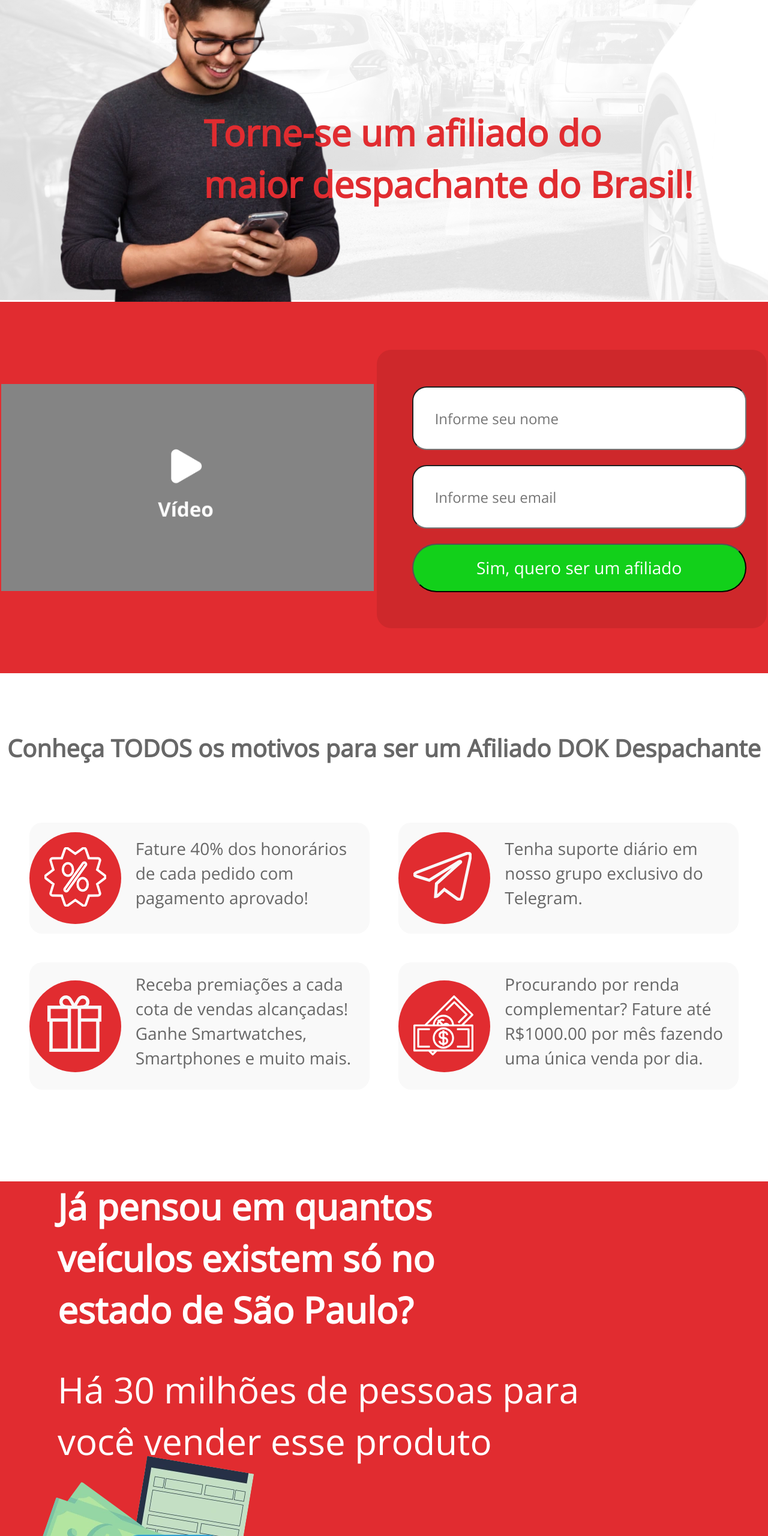
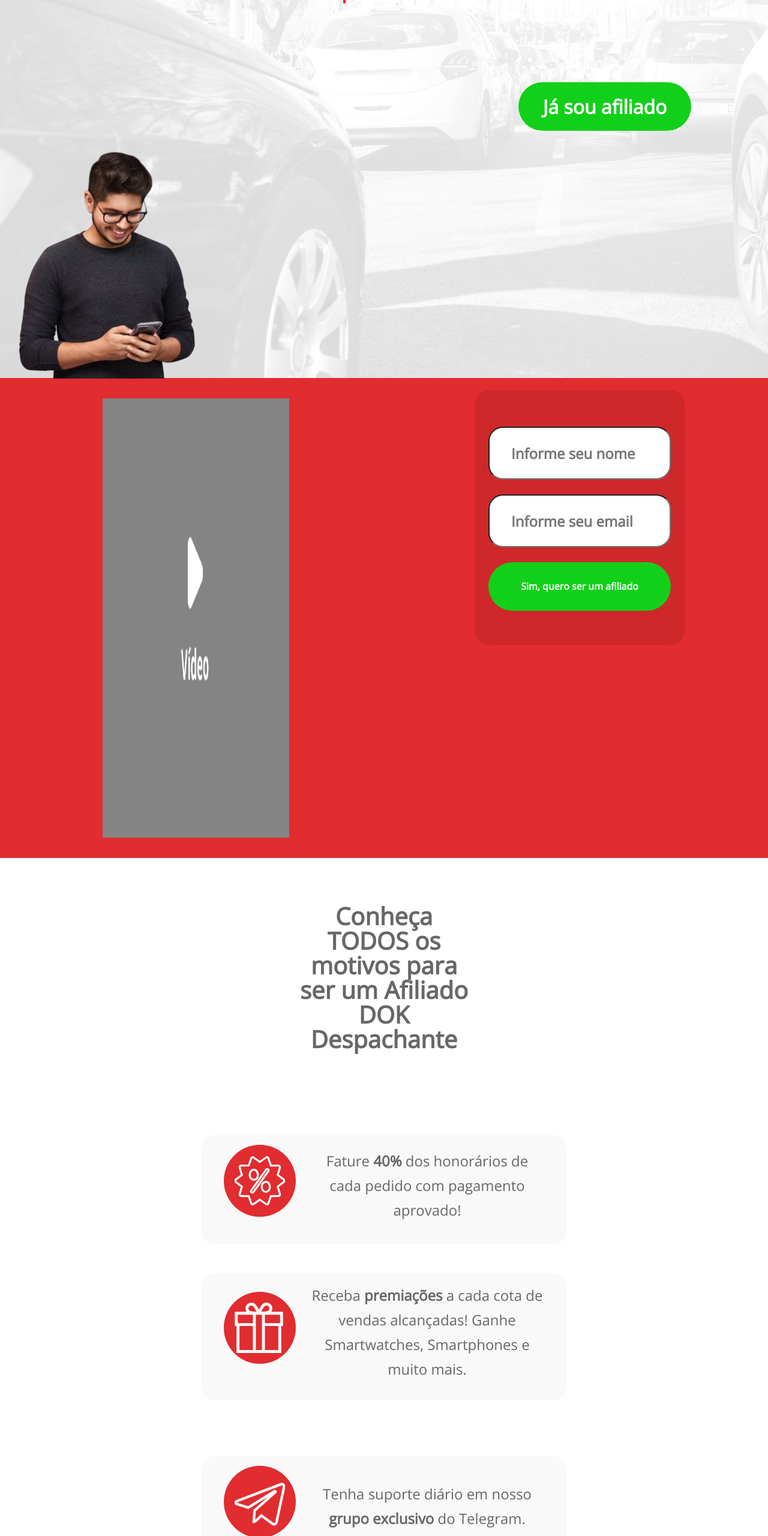
Before and after one commit to ElderSam/DOK-challenge, a plain HTML site: page index.html in a window 1280 px wide. Shown: the part 220-2780 px from the top of the page at 60% size. Drawn offline with nearby package versions, Linux system fonts and the light colour scheme.

Commit message:
add Responsivity (mobile)

```diff
--- a/index.html
+++ b/index.html
@@ -14,61 +14,65 @@
         <img class="foto-pessoa position-relative" src="./assets/images/foto_matheus.png" alt="">
 
         <img class="logo position-absolute start-50 translate-middle" src="./assets/images/logo_dok.svg" alt="">
-        <button class="fs-3 position-absolute fw-bold text-white">Já sou afiliado</button>
+        <button class="fs-2 position-absolute fw-bold text-white">Já sou afiliado</button>
 
         <h1 class="position-absolute fw-bolder">Torne-se um afiliado do <br/> maior despachante do Brasil!</h1>
     </header>
 
-    <section class="section1 d-flex flex-row flex-wrap justify-content-around position-absolute">
+    <section class="section1 d-flex flex-row flex-wrap justify-content-around position-lg-absolute">
         <!-- <video class="video" src="./assets/images/..."></video> -->
         <img class="video" src="./assets/images/video.png" alt="video">
 
         <div class="d-flex flex-column position-relative">
-            <form action="" class="fw-bold">
-                <input class="bg-white fs-4" type="text" name="" id="" placeholder="Informe seu nome">
-                <input class="bg-white fs-4" type="text" name="" id="" placeholder="Informe seu email">
-                <input class="submit-btn fs-3 text-white" type="submit" value="Sim, quero ser um afiliado">
+            <form action="">
+                <input class="fw-bold bg-white fs-4" type="text" name="" id="" placeholder="Informe seu nome">
+                <input class="fw-bold bg-white fs-4" type="text" name="" id="" placeholder="Informe seu email">
+                <input class="fw-bold submit-btn fs-lg-3 text-white" type="submit" value="Sim, quero ser um afiliado">
             </form>
         </div>
     </section>
 
     <section class="section2 position-relative pb-5 mb-2">
-        <h2 class="fs-1 fw-bold text-center mt-5 mb-5 pt-5">Conheça TODOS os motivos para ser um Afiliado DOK Despachante</h2>
+        <h2 class="fs-1 fw-bold text-center mt-5 mb-lg-5 pt-5">Conheça TODOS os motivos para ser um Afiliado DOK Despachante</h2>
 
         <div id="flex-div" class="d-flex flex-row flex-wrap justify-content-evenly fs-3">
-            <div class="d-flex flex-row flex-wrap justify-content-center align-items-center mt-5 pt-3 pb-3">
-                <div class="icon-div me-4">
-                    <img src="./assets/images/porcentagem.svg" alt="porcentagem">
+            <div class="d-lg-flex flex-lg-column justify-content-center">
+                <div class="d-flex flex-row flex-wrap justify-content-center align-items-center mt-5 pt-3 pb-3">
+                    <div class="icon-div me-4">
+                        <img src="./assets/images/porcentagem.svg" alt="porcentagem">
+                    </div>
+                    <p>Fature <strong>40%</strong> dos honorários de cada pedido com pagamento aprovado!</p>
                 </div>
-                <p>Fature 40% dos honorários de cada pedido com pagamento aprovado!</p>
+                <div class="d-flex flex-row flex-wrap justify-content-center align-items-center mt-5 pt-3 pb-lg-3">
+                    <div class="icon-div me-4">
+                        <img id="img-presente" src="./assets/images/presente.svg" alt="presente">
+                    </div>
+                    <p>Receba <strong>premiações</strong> a cada cota de vendas alcançadas! Ganhe Smartwatches, Smartphones e muito mais.</p>
+                </div>
+
             </div>
 
-            <div class="d-flex flex-row flex-wrap justify-content-center align-items-center mt-5 pt-3 pb-3">
-                <div class="icon-div me-4 pt-2">
-                    <img src="./assets/images/enviar.svg" alt="ícone do Telegram">
+            <div class="d-lg-flex flex-lg-column justify-content-center">
+                <div class="d-flex flex-row flex-wrap justify-content-center align-items-center mt-lg-5 pt-lg-3 pb-lg-3">
+                    <div class="icon-div me-4 pt-2">
+                        <img src="./assets/images/enviar.svg" alt="ícone do Telegram">
+                    </div>
+                    <p>Tenha suporte diário em nosso <strong>grupo exclusivo</strong> do Telegram.</p>
                 </div>
-                <p>Tenha suporte diário em nosso grupo exclusivo do Telegram.</p>
-            </div>
 
-            <div class="d-flex flex-row flex-wrap justify-content-center align-items-center mt-5 pt-3 pb-3">
-                <div class="icon-div me-4">
-                    <img id="img-presente" src="./assets/images/presente.svg" alt="presente">
+                <div class="d-flex flex-row flex-wrap justify-content-center align-items-center mt-5 pt-3 pb-3">
+                    <div class="icon-div me-lg-4 pb-lg-3">
+                        <img src="./assets/images/moeda.svg" alt="dinheiro">
+                    </div>
+                    <p>Procurando por renda complementar? Fature até R$1000.00 por mês fazendo uma única venda por dia.</p>
                 </div>
-                <p>Receba premiações a cada cota de vendas alcançadas! Ganhe Smartwatches, Smartphones e muito mais.</p>
-            </div>
-
-            <div class="d-flex flex-row flex-wrap justify-content-center align-items-center mt-5 pt-3 pb-3">
-                <div class="icon-div me-4 pb-3">
-                    <img src="./assets/images/moeda.svg" alt="dinheiro">
-                </div>
-                <p>Procurando por renda complementar? Fature até R$1000.00 por mês fazendo uma única venda por dia.</p>
             </div>
         </div>
     </section>
 
-    <section class="section3 position-absolute px-5 d-flex flex-row flex-wrap align-items-center">
-        <div class="mx-5">
-            <h2 class="fw-bolder mb-5">Já pensou em quantos veículos existem só no estado de São Paulo?</h2>
+    <section class="section3 position-absolute px-lg-5 d-flex flex-row flex-wrap align-items-center">
+        <div class="mx-lg-5">
+            <h2 class="fw-bolder mb-lg-5">Já pensou em quantos veículos existem só no estado de São Paulo?</h2>
             <h3>Há 30 milhões de pessoas para você vender esse produto</h3>
         </div>
 
@@ -90,7 +94,7 @@
                     sem contar com eventuais multas e condutores inadimplentes que buscam parcelamentos durante o ano todo.</p>
             </div>
             <div>
-                <img src="./assets/images/carros_parque.png" alt="carros parque">
+                <img id="carros_parque-img" src="./assets/images/carros_parque.png" alt="carros parque">
             </div>
        </div>
 
@@ -98,7 +102,7 @@
             <h2 class="fs-2 fw-bold text-center">Seja um afiliado e aproveite todo o potencial deste público!</h2>
             <div class="d-flex flex-row flex-wrap my-5">
                 <div class="me-5">
-                    <img src="./assets/images/carteira.png" alt="carteira de motorista">
+                    <img id="carteira-img" src="./assets/images/carteira.png" alt="carteira de motorista">
                 </div>
                 <div id="texto2-section4">
                     <p class="mb-5">Com o DOK Despachante você oferece praticidade e solução para quem busca pagar seus débitos com a menor burocracia possível.
--- a/styles.css
+++ b/styles.css
@@ -17,6 +17,7 @@
 button, input[type=submit] {
     background: linear-gradient(90deg, var(--my-green) 17.21%, var(--my-green) 78.69%);
     border-radius: 50px;
+    border: none;
 
     line-height: 41px;
     cursor: pointer;
@@ -26,6 +27,7 @@
 header {
     background: url('./assets/images/carros_avenida.png');
     min-height: 720px;
+    width: 100%;
     margin-left: -150px;
 }
 
@@ -103,18 +105,15 @@
 }
 
 /* -------------------------------- SECTION 2 -------------------------------- */
-
-.section2 {
-    top: 622px;
-}
-
 .section2 h2 {
     line-height: 57px;
     color: var(--my-text-grey);
 }
-.section2 #flex-div div {
+
+.section2 #flex-div > div > div {
     background: var(--my-white2);
     border-radius: 21.325px;
+    padding: 37px;
 }
 
 .section2 #flex-div .icon-div {
@@ -206,3 +205,233 @@
 .section4 #flex2-section4 button {
     width: 834px;
 }
+
+/* ----------------------------------- RESPONSIVITY ----------------------------------- */
+
+@media only screen and (max-width: 1500px) {
+    /* -------------------------------- HEADER -------------------------------- */
+    header {
+        margin-left: 0px;
+        display: flex;
+        flex: column;
+        align-items: center;
+        height: 850px;
+    }
+
+    .logo {
+        position: relative;
+        width: 111px;
+        height: 52px;
+        top: 38px;
+    }
+
+    header h1 {
+        /* position: relative; */
+        width: 100%;
+        top: 129px;
+        left: 19px;
+        padding-right: 30px;
+
+        font-weight: 800;
+        font-size: 35px;
+        text-align: center;
+    }
+
+    header button {
+        top: 357px;
+    }
+
+    .foto-pessoa { /* foto_matheus */
+        width: 293px;
+        height: 379px;
+        left: 32px;
+        top: 236px;
+    }
+
+    /* -------------------------------- SECTION 1 -------------------------------- */
+    .section1 {
+        height: 800px;
+    }
+
+    .section1 .video {
+        margin: 34px 32px;
+        height: auto;
+        width: 311px;
+        max-width: 90%;
+    }
+
+    .section1 div {
+        width: 349px;
+        height: 425px;
+        top: 20px;
+        padding: 61px 22px;
+    }
+
+    .section1 div form input {
+        width: 304px;
+        height: 88px;
+        padding: 0 36px;
+    }
+
+    .section1 div form .submit-btn {
+        height: 81px;
+        top: 1410px;
+    }
+
+    /* -------------------------------- SECTION 2 -------------------------------- */
+
+    .section2 {
+        top: -20px;
+    }
+
+    .section2 h2 {
+        text-align: center;
+        width: 304px;
+        margin: 0 auto;
+        line-height: 41px;
+        padding-bottom: -100px;
+    }
+
+    .section2 #flex-div {
+        width: 100%;
+        padding-top: -60px;
+        padding: 0 33px;
+        margin-left: 0;
+        padding: 0;
+    }
+
+    .section2 #flex-div > div:nth-child(1) {
+        margin-bottom: -43px;
+    }
+
+    .section2 #flex-div > div {
+        text-align: center;
+        padding: 44px;
+        font-size: 24px;
+        background-color: white;
+    }
+
+    .section2 #flex-div .icon-div {
+        width: 120px;
+        height: 120px;
+        border-radius: 150px;
+        align-content: center;
+        display: flex;
+        justify-content: center;
+        margin-bottom: 30px;
+    }
+
+    .icon-div img {
+        margin: 0px;
+        width: 100%;
+        padding: 18px;
+    }
+
+    .icon-div #img-presente {
+        padding-left: 15px;
+    }
+
+    .section2 #subdiv {
+        background-color: greenyellow;
+    }
+
+    /* -------------------------------- SECTION 3 -------------------------------- */
+    .section3 {
+        height: auto;
+        padding-bottom: 20px;
+        top: 4100px;
+    }
+
+    .section3 h2 {
+        margin: 56px;
+        margin-bottom: 0px;
+        margin-bottom: -40px;
+        width: 266px;
+        height: 285px;
+
+        font-weight: 800;
+        font-size: 30px;
+        text-align: center;
+    }
+
+    .section3 h3 {
+        width: 242px;
+        height: 144px;
+        margin: 0 auto;
+
+        font-size: 24px;
+        text-align: center;
+    }
+
+    .section3 img {
+        margin-left: 20px;
+        margin-top: 10px;
+        width: 327px;
+        height: 288px;
+    }
+
+    /* -------------------------------- SECTION 4 -------------------------------- */
+    .section4 {
+        height: 602px;
+        left: 0px;
+        top: 4850px;
+        padding-bottom: 30px;
+    }
+
+    #flex1-section4 {
+        position: relative;
+        min-width: 330px;
+        height: 475px;
+        margin-left: 23px;
+
+        font-size: 18px;
+        line-height: 25px;
+        text-align: justify;
+    }
+
+    #carros_parque-img {
+        width: 371px;
+        height: auto;
+        margin-left: -25px;
+    }
+
+    .section4 h2 {
+        top: 600px;
+        width: 265px;
+        height: 205px;
+
+        font-size: 30px;
+        line-height: 41px;
+        text-align: center;
+        margin-bottom: -10px;
+    }
+
+    #carteira-img {
+        position: relative;
+        top: 574px;
+        width: 285px;
+        height: 354px;
+        margin-left: 45px;
+
+    }
+
+    #texto2-section4 {
+        /* background-color: red; */
+        position: relative;
+        top: 600px;
+
+        width: 321px;
+    height: 420px;
+    left: 27px;
+
+    font-size: 18px;
+    line-height: 25px;
+    }
+
+    .section4 #flex2-section4 button {
+        position: relative;
+        top: 570px;
+        margin: 0 25px;
+        margin-bottom: 60px;
+    }
+}
```
